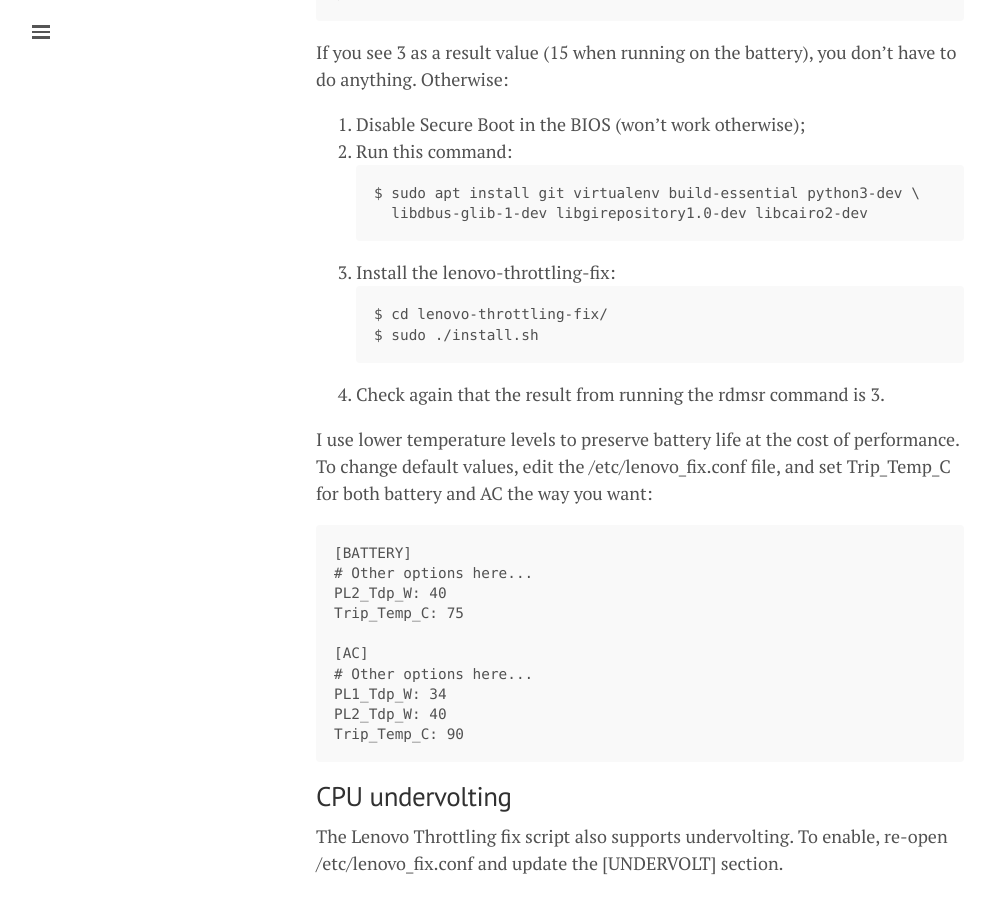
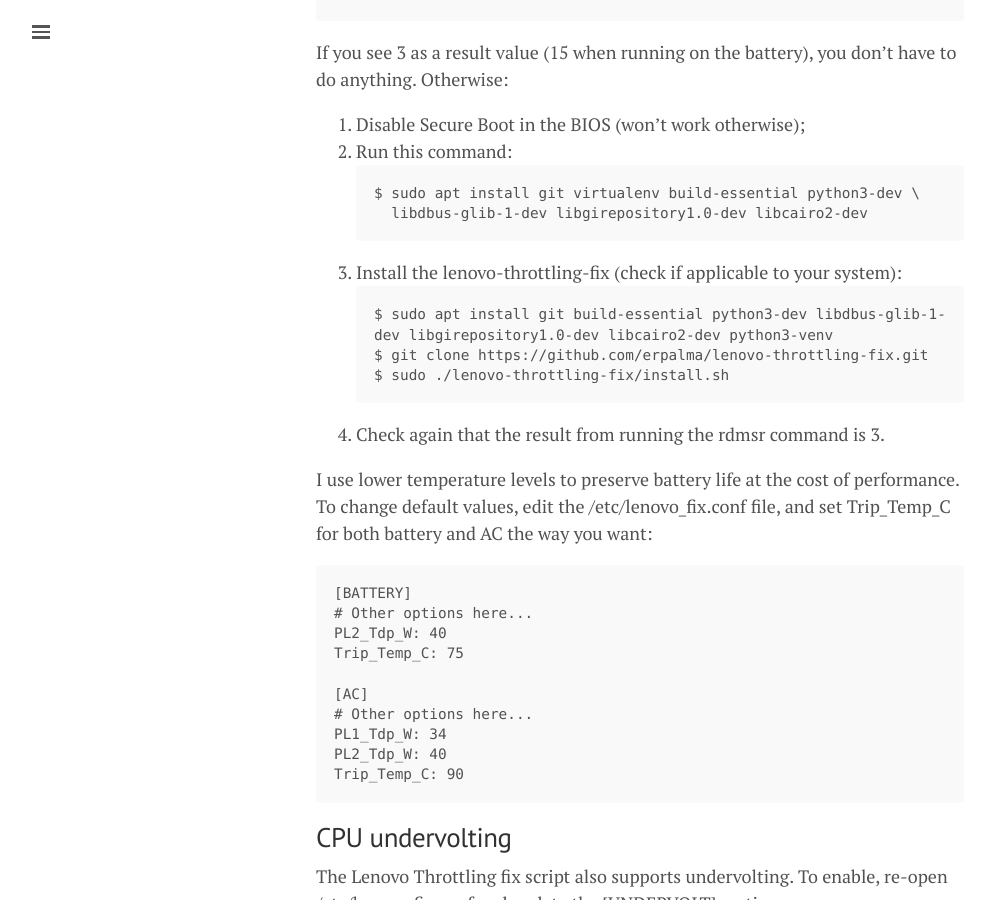
Before and after one commit to lgeurts/lgeurts.github.io, a Jekyll site: the page built from _posts/2021-10-15-ubuntu-setup-notes-for-x1-carbon-gen8.md, in a window 1280 px wide and 900 px high, scrolled down 4673 px. Shown: the whole window, without its empty margins (0-990 px from the left). Built offline with Jekyll 4.4.1, drawn with Linux system fonts in a browser that asks for light colours; nearby versions of some CDN libraries; comment, search, counter and statistics services are not loaded; some of the changed text lies outside the part shown.

Commit message:
Update 2021-10-15-ubuntu-setup-notes-for-x1-carbon-gen8.md

````diff
--- a/_posts/2021-10-15-ubuntu-setup-notes-for-x1-carbon-gen8.md
+++ b/_posts/2021-10-15-ubuntu-setup-notes-for-x1-carbon-gen8.md
@@ -172,10 +172,11 @@
 $ sudo apt install git virtualenv build-essential python3-dev \
   libdbus-glib-1-dev libgirepository1.0-dev libcairo2-dev
 ```
-3. Install the lenovo-throttling-fix:
+3. Install the lenovo-throttling-fix (check if applicable to your system):
 ```
-$ cd lenovo-throttling-fix/
-$ sudo ./install.sh
+$ sudo apt install git build-essential python3-dev libdbus-glib-1-dev libgirepository1.0-dev libcairo2-dev python3-venv
+$ git clone https://github.com/erpalma/lenovo-throttling-fix.git
+$ sudo ./lenovo-throttling-fix/install.sh
 ```
 4. Check again that the result from running the rdmsr command is 3.
 
````
